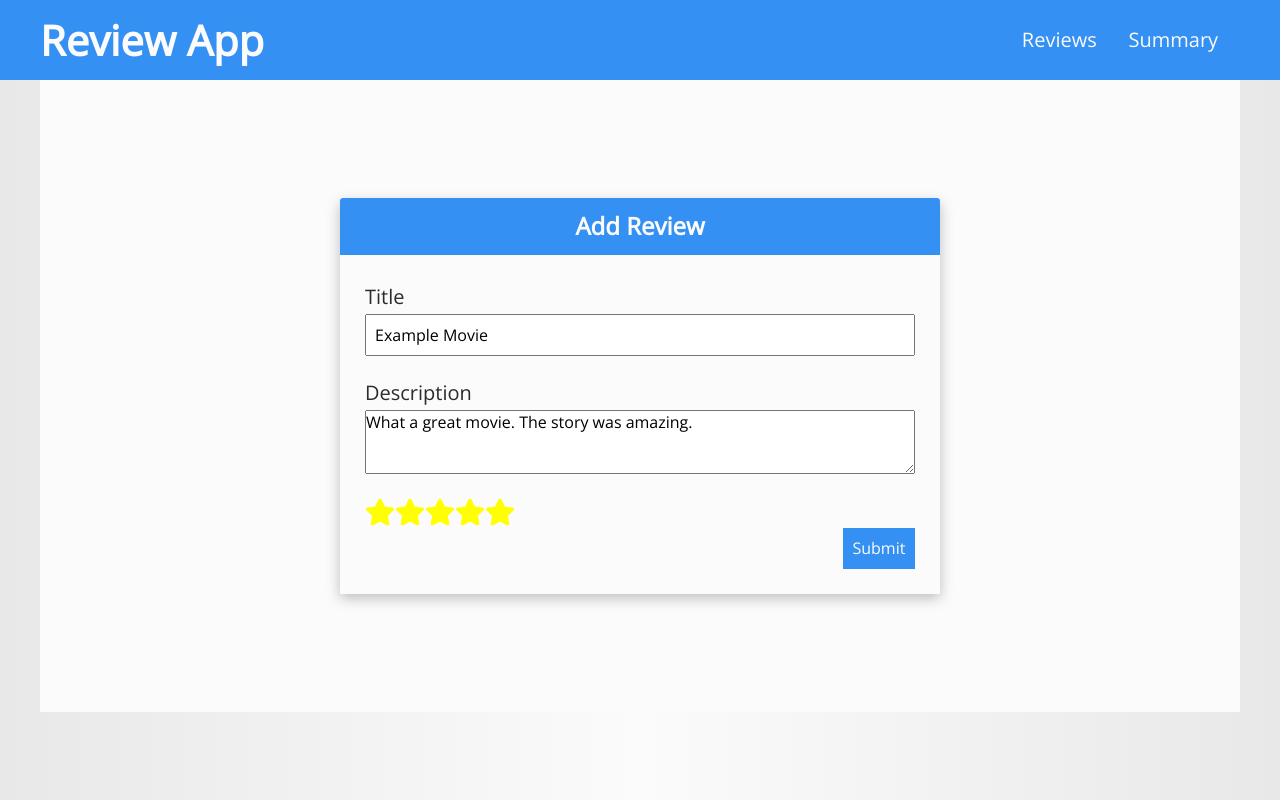
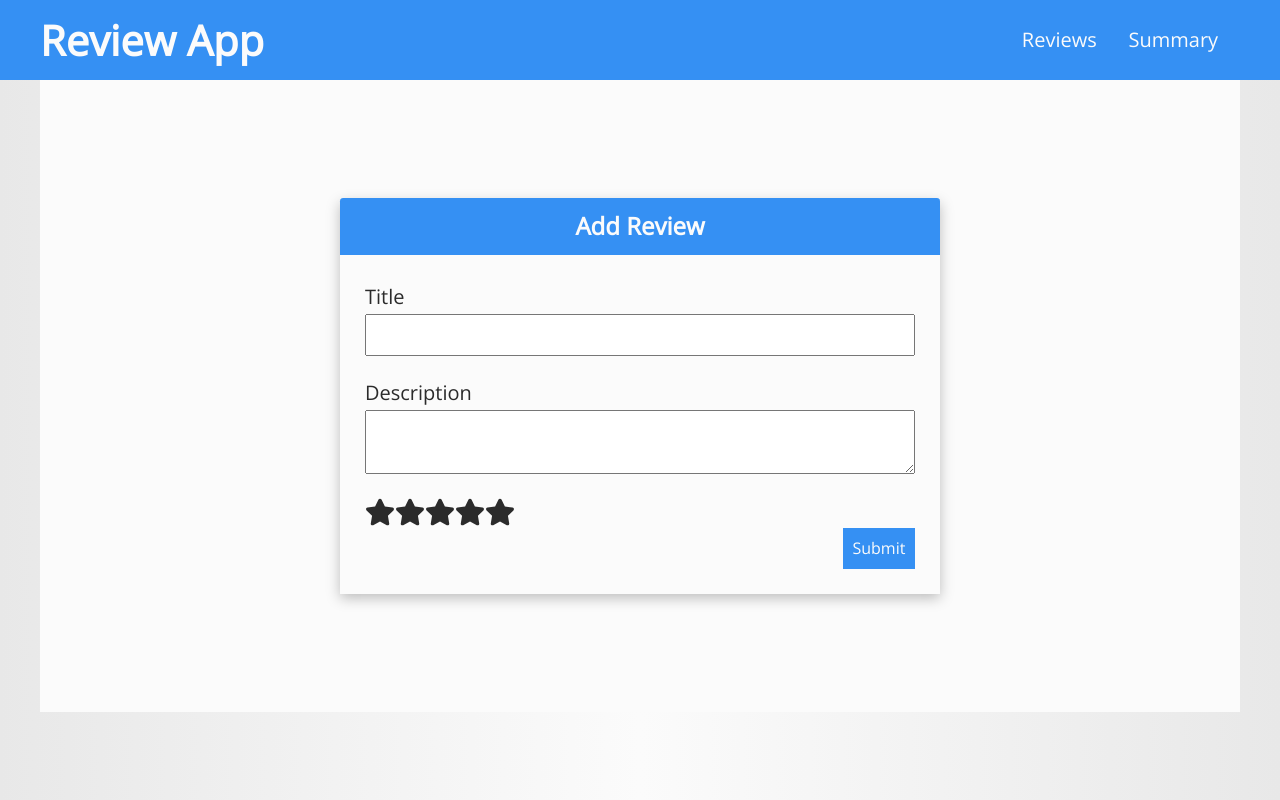
Before and after one commit to Jesrogers/review-app-frontend, a React (Create React App) app: page /review/1 in a window 1280 px wide. Built offline with nearby package versions, Linux system fonts and the light colour scheme; no server answers.

Commit message:
delete review service

```diff
--- a/src/App.js
+++ b/src/App.js
@@ -5,15 +5,18 @@ import Reviews from './pages/Reviews/Reviews';
 import ReviewForm from './pages/ReviewForm/ReviewForm';
 import Summary from './pages/Summary/Summary';
 import reviewService from './services/reviews';
-import request from './utils/request';
 
 const App = () => {
   const [reviews, setReviews] = useState([]);
   const [rowLayout, setRowLayout] = useState(false);
 
   useEffect(() => {
-    const reviews = reviewService.getAll();
-    setReviews(reviews);
+    const getAllReviews = async () => {
+      const reviews = await reviewService.getReviews();
+      setReviews(reviews);
+    };
+
+    getAllReviews();
   }, []);
 
   const handleRowLayoutChange = () => {
@@ -24,9 +27,9 @@ const App = () => {
     setRowLayout(false);
   };
 
-  const addReview = (review) => {
-    reviewService.addReview(review);
-    setReviews(reviews.concat(review));
+  const addReview = async (review) => {
+    const newReview = await reviewService.createReview(review);
+    setReviews(reviews.concat(newReview));
   };
 
   const updateReview = (id, newReview) => {
@@ -36,8 +39,8 @@ const App = () => {
   };
 
   const deleteReview = (id) => {
+    reviewService.deleteReview(id);
     const updatedReviews = reviews.filter((review) => review.id !== id);
-
     setReviews(updatedReviews);
   };
 
--- a/src/components/StarRating/StarRating.js
+++ b/src/components/StarRating/StarRating.js
@@ -9,7 +9,7 @@ const StarRating = ({
   editMode = false,
   updateReviewRating,
 }) => {
-  const [starRating, setStarRating] = useState(null);
+  const [starRating, setStarRating] = useState(0);
   const [hover, setHover] = useState(null);
 
   useEffect(() => {
--- a/src/pages/ReviewForm/ReviewForm.js
+++ b/src/pages/ReviewForm/ReviewForm.js
@@ -13,8 +13,9 @@ const ReviewForm = ({ addReview, history, updateReview }) => {
   const { id } = useParams();
 
   useEffect(() => {
+    const getReview = async () => {
       if (id) {
-      const fetchedReview = reviewService.getReview(Number(id));
+        const fetchedReview = await reviewService.getReview(Number(id));
 
         if (fetchedReview) {
           setTitle(fetchedReview.title);
@@ -22,6 +23,9 @@ const ReviewForm = ({ addReview, history, updateReview }) => {
           setRating(fetchedReview.rating);
         }
       }
+    };
+
+    getReview();
   }, [id]);
 
   const onSubmit = (e) => {
@@ -31,7 +35,6 @@ const ReviewForm = ({ addReview, history, updateReview }) => {
       title: title,
       description: description,
       rating: rating,
-      id: Number(id) || Math.floor(Math.random() * 10000),
     };
 
     if (id) {
--- a/src/services/reviews.js
+++ b/src/services/reviews.js
@@ -1,36 +1,26 @@
-let reviewArray = [
-  {
-    title: 'Example Movie',
-    description: 'What a great movie. The story was amazing.',
-    rating: 5,
-    id: 1,
-  },
-  {
-    title: 'Example Food',
-    description: "Didn't taste good.",
-    rating: 2,
-    id: 2,
-  },
-  {
-    title: 'Example Location',
-    description: 'A very nice vacation spot.',
-    rating: 4,
-    id: 3,
-  },
-];
+import request from '../utils/request';
+const baseUrl = 'http://localhost:3001/api/reviews';
 
-const getAll = () => {
-  return reviewArray;
+const getReviews = async () => {
+  return await request(baseUrl);
 };
 
-const getReview = (id) => {
-  const review = reviewArray.find((review) => review.id === id);
-  return review;
+const getReview = async (id) => {
+  return await request(`${baseUrl}/${id}`);
 };
 
-const addReview = (review) => {
-  reviewArray.concat(review);
-  return review;
+const createReview = async (review) => {
+  const newReview = await request(baseUrl, {
+    body: review,
+  });
+
+  return newReview;
 };
 
-export default { getAll, getReview, addReview };
+const deleteReview = async (id) => {
+  await request(`${baseUrl}/${id}`, {
+    method: 'DELETE',
+  });
+};
+
+export default { getReviews, getReview, createReview, deleteReview };
--- a/src/utils/request.js
+++ b/src/utils/request.js
@@ -14,6 +14,11 @@ const request = async (endpoint, { body, ...customConfig } = {}) => {
   }
 
   const response = await fetch(`${endpoint}`, config);
+
+  if (response.status === 204) {
+    return null;
+  }
+
   const data = response.json();
 
   if (response.ok) {
```
Lines whose indentation alone changed are shown as unchanged.
